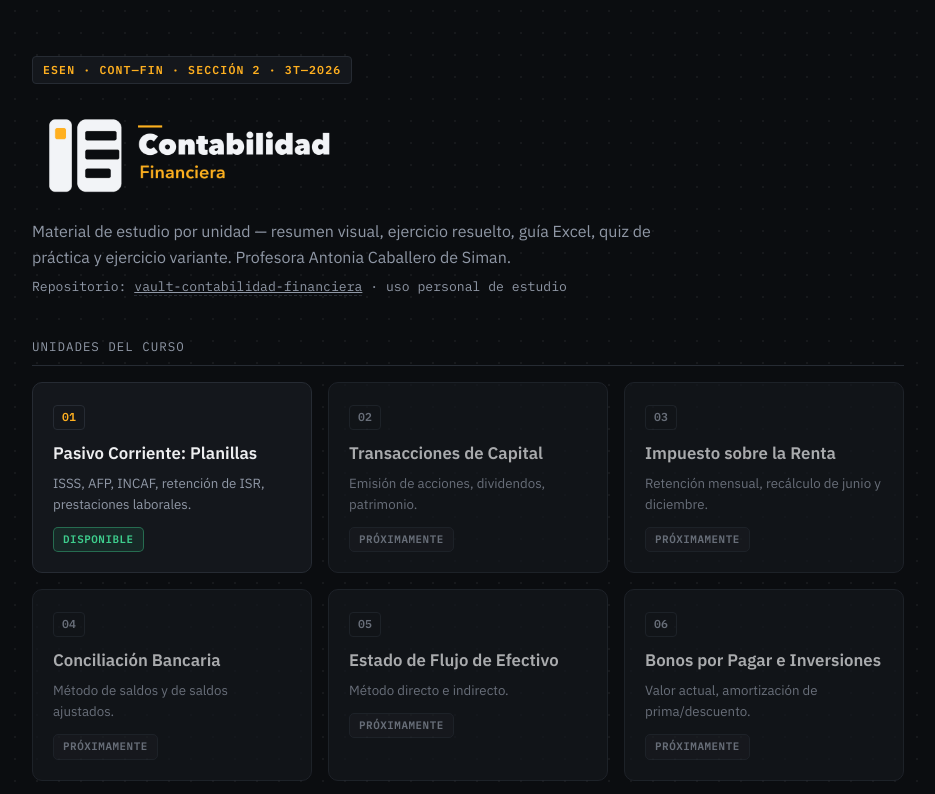
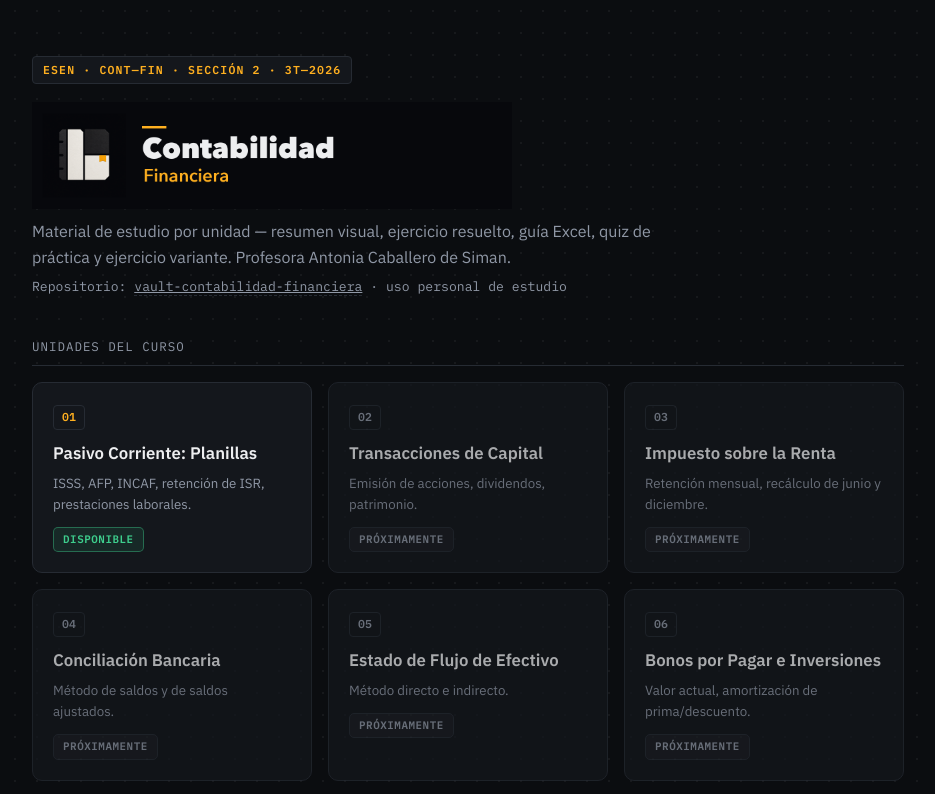
Before and after one commit to carcamval2025-cyber/vault-contabilidad-financiera, a plain HTML site: page docs/index.html in a window 1280 px wide. Shown: the top 794 px of the page, without its empty margins (172-1107 px from the left). Drawn offline with Linux system fonts and the light colour scheme.

Commit message:
vault backup: 2026-08-26 00:09:53

```diff
--- a/docs/index.html
+++ b/docs/index.html
@@ -4,7 +4,7 @@
 <meta charset="UTF-8">
 <meta name="viewport" content="width=device-width, initial-scale=1.0">
 <title>Contabilidad Financiera — Sección 2 · Trimestre 3/2026</title>
-<link rel="icon" type="image/png" href="favicon-v3.png">
+<link rel="icon" type="image/png" href="favicon-v5.png">
 <link rel="preconnect" href="https://fonts.googleapis.com">
 <link rel="preconnect" href="https://fonts.gstatic.com" crossorigin>
 <link href="https://fonts.googleapis.com/css2?family=Bricolage+Grotesque:opsz,wght@12..96,400..800&family=IBM+Plex+Sans:wght@300;400;500;600;700&family=IBM+Plex+Mono:wght@400;500;600;700&display=swap" rel="stylesheet">
@@ -84,7 +84,7 @@ footer a{color:var(--text-dim);}
 <body>
 <div class="wrap">
   <span class="eyebrow">ESEN · CONT—FIN · SECCIÓN 2 · 3T—2026</span>
-  <h1><img class="brand-logo" src="assets/contabilidad-financiera-logo-light-v3.webp" alt="Contabilidad Financiera"></h1>
+  <h1><img class="brand-logo" src="assets/contabilidad-financiera-logo-light-v5.webp" alt="Contabilidad Financiera"></h1>
   <p class="sub">Material de estudio por unidad — resumen visual, ejercicio resuelto, guía Excel, quiz de práctica y ejercicio variante. Profesora Antonia Caballero de Siman.</p>
   <p class="meta">Repositorio: <a href="https://github.com/carcamval2025-cyber/vault-contabilidad-financiera" target="_blank" rel="noopener">vault-contabilidad-financiera</a> · uso personal de estudio</p>
 
```
Also changed, not shown: docs/assets/contabilidad-financiera-logo-light-v4.webp (added), docs/assets/contabilidad-financiera-logo-light-v5.webp (added), docs/favicon-v4.png (added), docs/favicon-v5.png (added).
